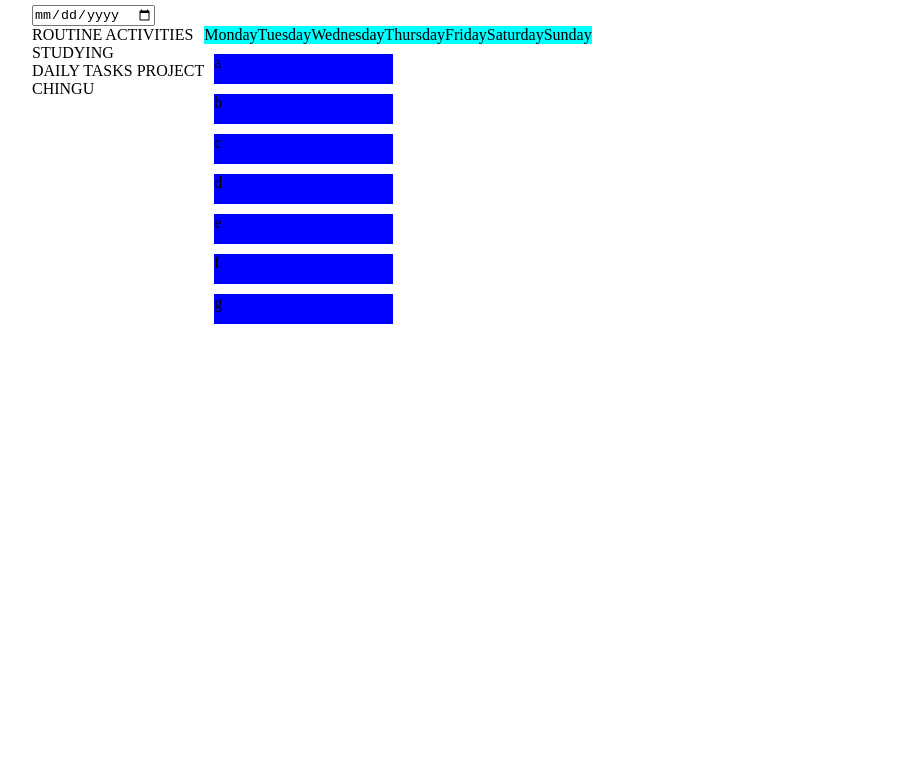
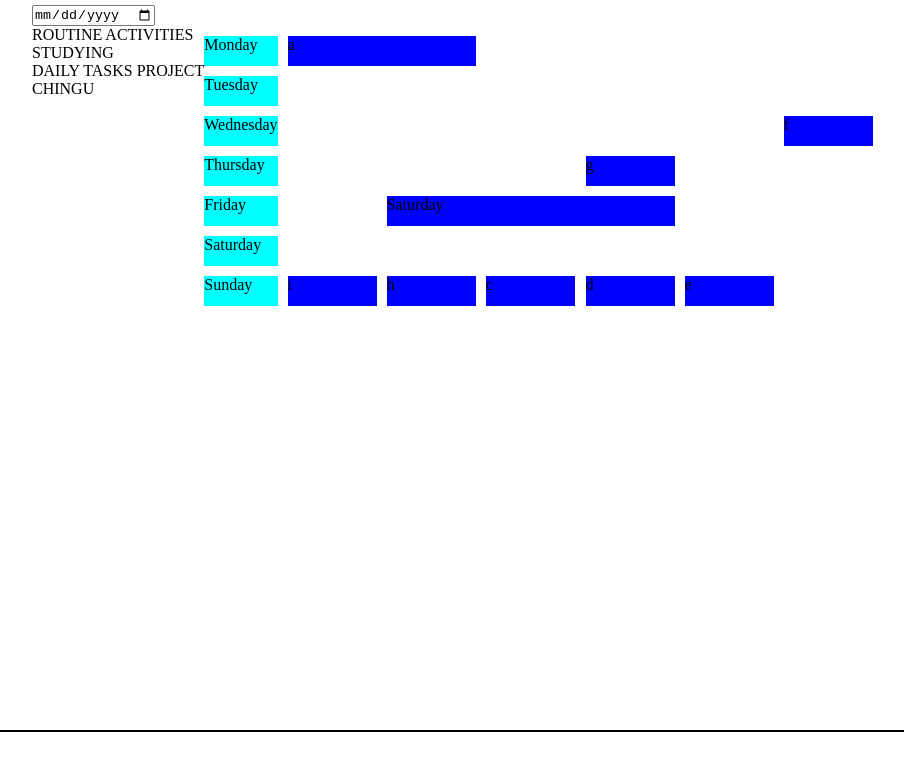
Before and after one commit to chingu-voyages/v47-tier2-team-20, a React (Vite) app in the folder DailyTasksApp/: page / in a window 1280 px wide. Shown: the top 770 px of the page, without its empty margins (32-936 px from the left). Built offline with nearby package versions, Linux system fonts and the light colour scheme.

Commit message:
added react grid layout

```diff
--- a/DailyTasksApp/src/App.jsx
+++ b/DailyTasksApp/src/App.jsx
@@ -1,21 +1,22 @@
 import { useState } from 'react'
-import { Responsive, WidthProvider } from "react-grid-layout";
+import GridLayout from "react-grid-layout";
 import './App.css'
 import data from './assets.json'
 import List from './components/List'
 import Header from './components/Header'
 import SideBar from './components/SideBar'
-const ResponsiveGridLayout = WidthProvider(Responsive);
+// const ResponsiveGridLayout = WidthProvider(Responsive);
 
 function App() {
   const layout = [
-    { i: "a", x: 0, y: 0, w: 1, h: 2},
-    { i: "b", x: 1, y: 0, w: 1, h: 2},
-    { i: "c", x: 2, y: 0, w: 1, h: 2 },
-    { i: "d", x: 3, y: 0, w: 1, h: 2 },
-    { i: "e", x: 4, y: 0, w: 1, h: 2 },
-    { i: "f", x: 5, y: 0, w: 1, h: 2 },
-    { i: "g", x: 6, y: 0, w: 1, h: 2 }
+    { i: "a", x: 0, y: 0, w: 1, h: 1},
+    { i: "b", x: 1, y: 0, w: 1, h: 1},
+    { i: "c", x: 2, y: 6, w: 3, h: 1 },
+    { i: "d", x: 3, y: 0, w: 1, h: 1 },
+    { i: "e", x: 4, y: 0, w: 1, h: 1 },
+    { i: "f", x: 5, y: 0, w: 1, h: 1 },
+    { i: "g", x: 6, y: 0, w: 1, h: 1 },
+    { i: "h", x: 3, y: 3, w: 1, h: 1 }
   ];
   return (
     <div className="app">
@@ -34,22 +35,25 @@ function App() {
             <p>Sunday</p>
 
           </div>
-          <ResponsiveGridLayout
+
+          <GridLayout
             className="layout"
-            layout={layout}
+
             // breakpoints={{ lg: 1200, md: 996, sm: 768, xs: 480, xxs: 0 }}
-
+            cols={12}
             rowHeight={30}
             width={1200}
           >
-            <div key="a">a</div>
-            <div key="b">b</div>
-            <div key="c">c</div>
-            <div key="d">d</div>
-            <div key="e">e</div>
-            <div key="f">f</div>
-            <div key="g">g</div>
-          </ResponsiveGridLayout>
+            <div key="a" data-grid={{x: 0, y: 0, w: 2, maxW: 3, h:1, static:true}}>a</div>
+            <div key="b" data-grid={{x: 1, y: 4, w: 3, maxW: 3, h:1, static:true}}>Saturday</div>
+            <div key="c" data-grid={{x: 2, y: 6, w: 1, maxW: 3, h:1, static:true}}>c</div>
+            <div key="d" data-grid={{x: 3, y: 6, w: 1, maxW: 3, h:1, static:true}}>d</div>
+            <div key="e" data-grid={{x: 4, y: 6, w: 1, maxW: 3, h:1, static:true}}>e</div>
+            <div key="f" data-grid={{x: 5, y: 2, w: 1, maxW: 3, h:1, static:true}}>f</div>
+            <div key="g" data-grid={{x: 3, y: 3, w: 1, maxW: 3, h:1, static:true}}>g</div>
+            <div key="h" data-grid={{x: 1, y: 6, w: 1, maxW: 3, h:1, static:true}}>h</div>
+            <div key="i" data-grid={{x: 0, y: 6, w: 1, maxW: 3, h:1, static:true}}>i</div>
+          </GridLayout>
         </div>
       </div>
 
--- a/DailyTasksApp/src/index.css
+++ b/DailyTasksApp/src/index.css
@@ -10,7 +10,6 @@ table, th, td{
 }
 
 .app {
-  /* border: 1px solid black; */
   width: 90%;
   min-height: 90vh;
   margin: 5px auto;
@@ -25,42 +24,44 @@ table, th, td{
   width: fit-content;
 }
 
-.list-container {
+/* .list-container {
   flex-grow: 2;
-}
+}  */
 
-table {
+/* table {
   width: 100%;
   border-collapse:collapse;
-}
+} */
 table, th, td {
   border: 1px solid;
 }
 
 .layout div {
   background-color: blue;
-  width: 14%!important;
+  min-width: 5%!important;
 }
 .days-container {
   display: flex;
-  flex-direction: column;
   width: fit-content;
 }
 .days {
   width: 100%;
   display: flex;
   justify-content: space-between;
+  flex-direction: column;
+  max-height:280px;
+  padding-top: 10px;
+
 }
 .days p {
   background-color: aqua;
+  height: 30px;
 }
 
 
 .blue-highlight {
   color:aqua;
 }
-<<<<<<< HEAD:Daily Tasks App/src/index.css
-=======
 .black-highlight {
   color: #000000;
 }
@@ -73,4 +74,3 @@ table, th, td {
 .black-green-highlight {
   color: #002107;
 }
->>>>>>> 453c53ef9fff945b62ac7c80fca8434b75f76331:DailyTasksApp/src/index.css
```
Also changed, not shown: 1 other file (tests, documents, lock files or other folders).
